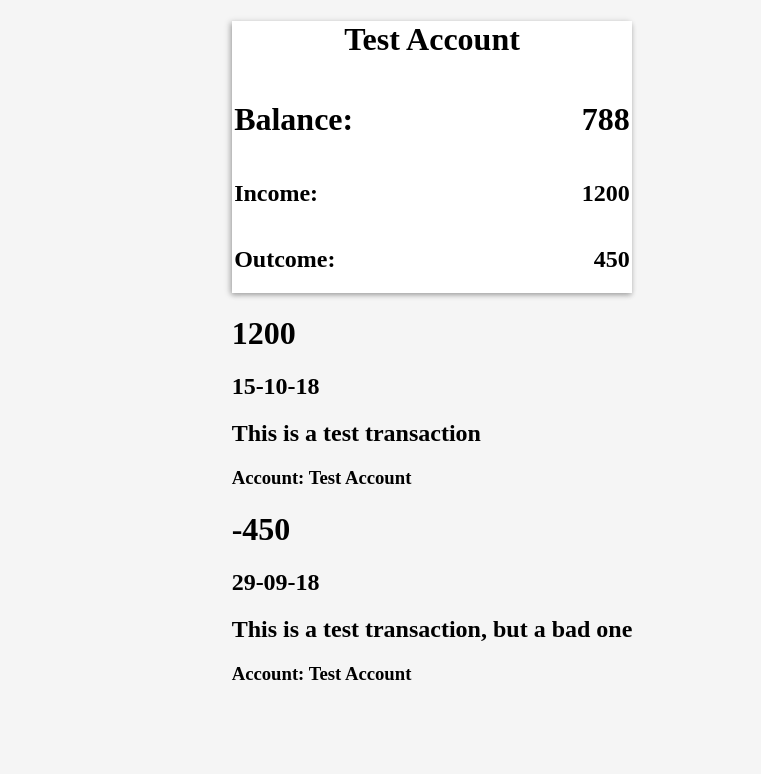
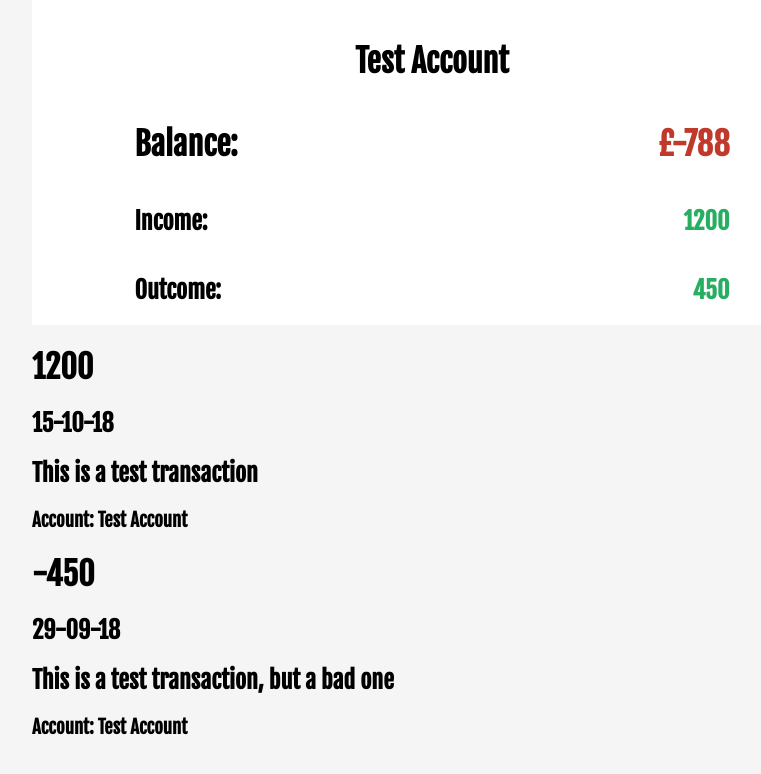
Before and after one commit to Pjaerr/Budget, a React app: page / in a window 1280 px wide. Shown: the whole page, without its empty margins (208-969 px from the left). Built offline with nearby package versions, Linux system fonts and the light colour scheme.

Commit message:
Added styling to the header
Added styling to the header and create a few util functions

```diff
--- a/src/Components/Account/Account.scss
+++ b/src/Components/Account/Account.scss
@@ -1,4 +1,9 @@
 .Account
 {
+    width: 100%;
 
+    @media (min-width: 800px)
+    {
+        width: 800px;
+    }
 }
--- a/src/Components/App.scss
+++ b/src/Components/App.scss
@@ -1,5 +1,4 @@
-
-$backgroundColour: #F5F5F5;
+@import '../utils/sass/variables';
 
 .app
 {
@@ -9,4 +8,6 @@ $backgroundColour: #F5F5F5;
 
     display: flex;
     justify-content: center;
+
+    font-family: $font-family;
 }
--- a/src/Components/Header/Header.js
+++ b/src/Components/Header/Header.js
@@ -2,6 +2,35 @@ import React from 'react';
 
 import styles from './Header.scss';
 
+import { positive, negative } from '../../utils/js/styles';
+import { isNegative, toCurrency } from '../../utils/js/utils';
+
+const renderBalance = (balance) =>
+{
+  let style;
+
+  isNegative(balance) ? style = negative : style = positive;
+
+  return <span className={styles.balance}><h1>Balance:</h1> <h1 style={style}>{toCurrency(balance, '£')}</h1></span>;
+}
+
+const renderIncome = (income) =>
+{
+  let style;
+
+  isNegative(income) ? style = negative : style = positive;
+
+  return <span className={styles.income}><h2>Income:</h2> <h2 style={style}>{income}</h2></span>;
+}
+
+const renderOutcome = (outcome) =>
+{
+  let style;
+
+  isNegative(outcome) ? style = negative : style = positive;
+
+  return <span className={styles.outcome}><h2>Outcome:</h2> <h2 style={style}>{outcome}</h2></span>;
+}
 
 const Header = (props) =>
 {
@@ -10,9 +39,9 @@ const Header = (props) =>
   return (
     <div className={styles.header}>
       <h1 className={styles.name}>{name}</h1>
-      <span className={styles.balance}><h1>Balance:</h1> <h1>{balance}</h1></span>
-      <span className={styles.income}><h2>Income:</h2> <h2>{income}</h2></span>
-      <span className={styles.outcome}><h2>Outcome:</h2> <h2>{outcome}</h2></span>
+      {renderBalance(balance)}
+      {renderIncome(income)}
+      {renderOutcome(outcome)}
     </div>
   );
 }
--- a/src/Components/Header/Header.scss
+++ b/src/Components/Header/Header.scss
@@ -1,16 +1,35 @@
+@import '../../utils/sass/variables';
+
 .header
 {
   background: #fff;
 
   text-align: center;
 
-  box-shadow: rgba(0, 0, 0, 0.19) 0px 2.5px 5px 0px, rgba(0, 0, 0, 0.23) -2px 1px 6px 0px;
+  width: 100%;
+
+  padding-top: 20px;
 }
 
 %accountDetail
 {
   display: flex;
   justify-content: space-between;
+
+  padding-left: 20px;
+  padding-right: 20px;
+
+  @media (min-width: 800px)
+  {
+    padding-left: 200px;
+    padding-right: 200px;
+  }
+
+  @media (min-width: 500px)
+  {
+    padding-left: 100px;
+    padding-right: 100px;
+  }
 }
 
 $spacingAmount: 2.5px;
--- a/src/data.js
+++ b/src/data.js
@@ -3,7 +3,7 @@ export default {
   accounts: [
     {
       name: "Test Account",
-      balance: "788",
+      balance: "-788",
       income: "1200",
       outcome: "450",
       transactions: [
@@ -20,4 +20,5 @@ export default {
       ]
     }
   ],
+  currency: '£'
 };
--- /dev/null
+++ b/src/utils/js/styles.js
@@ -0,0 +1,13 @@
+/** File for objects containing styles dependent upon JavaScript to be imported
+ * and used inline within a React component.
+*/
+
+export const positive =
+{
+    color: '#27AE60'
+}
+
+export const negative =
+{
+    color: '#C0392B'
+}
--- /dev/null
+++ b/src/utils/js/utils.js
@@ -0,0 +1,9 @@
+export const isNegative = (string) =>
+{
+    return string.charAt(0) === '-';
+}
+
+export const toCurrency = (string, currency) =>
+{
+    return currency + string;
+}
--- /dev/null
+++ b/src/utils/sass/_variables.scss
@@ -0,0 +1,4 @@
+@import url('https://fonts.googleapis.com/css?family=Fjalla+One');
+
+$font-family: 'Fjalla One', sans-serif;
+$backgroundColour: #F5F5F5;
```
